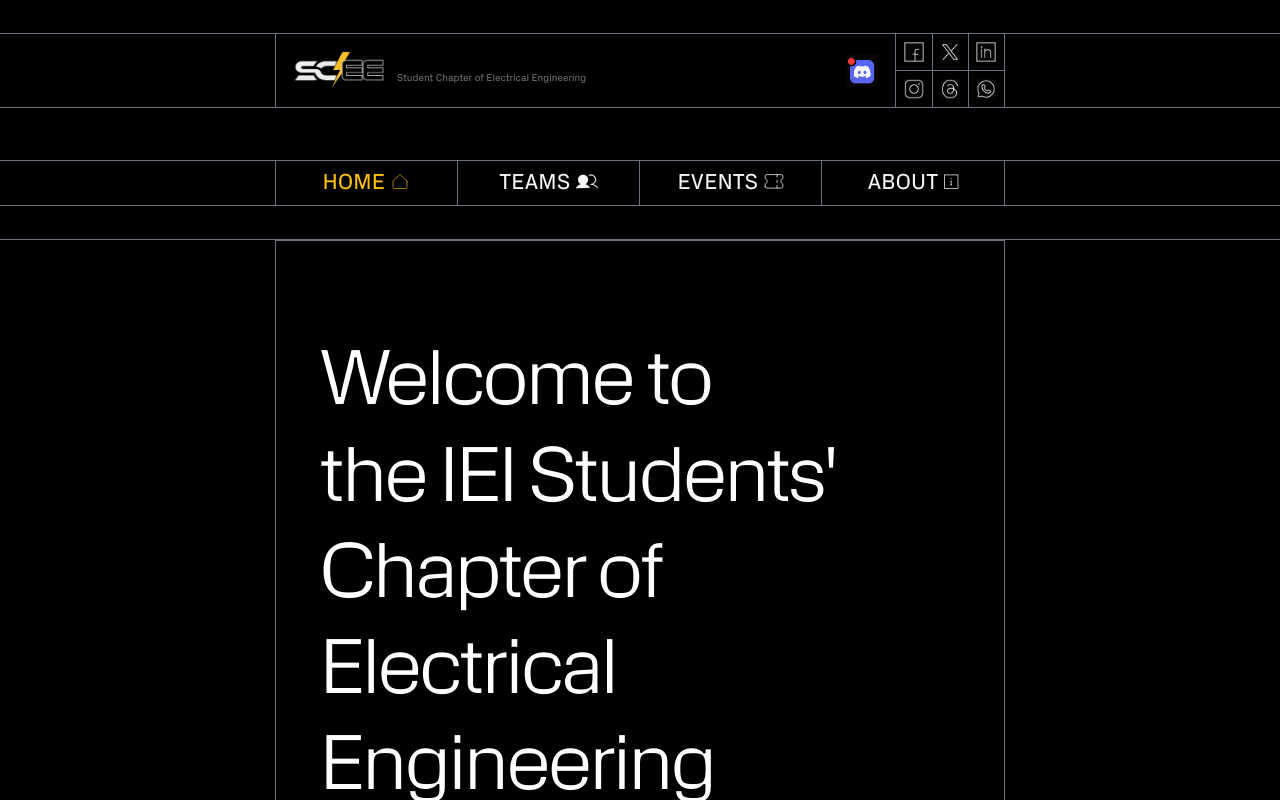
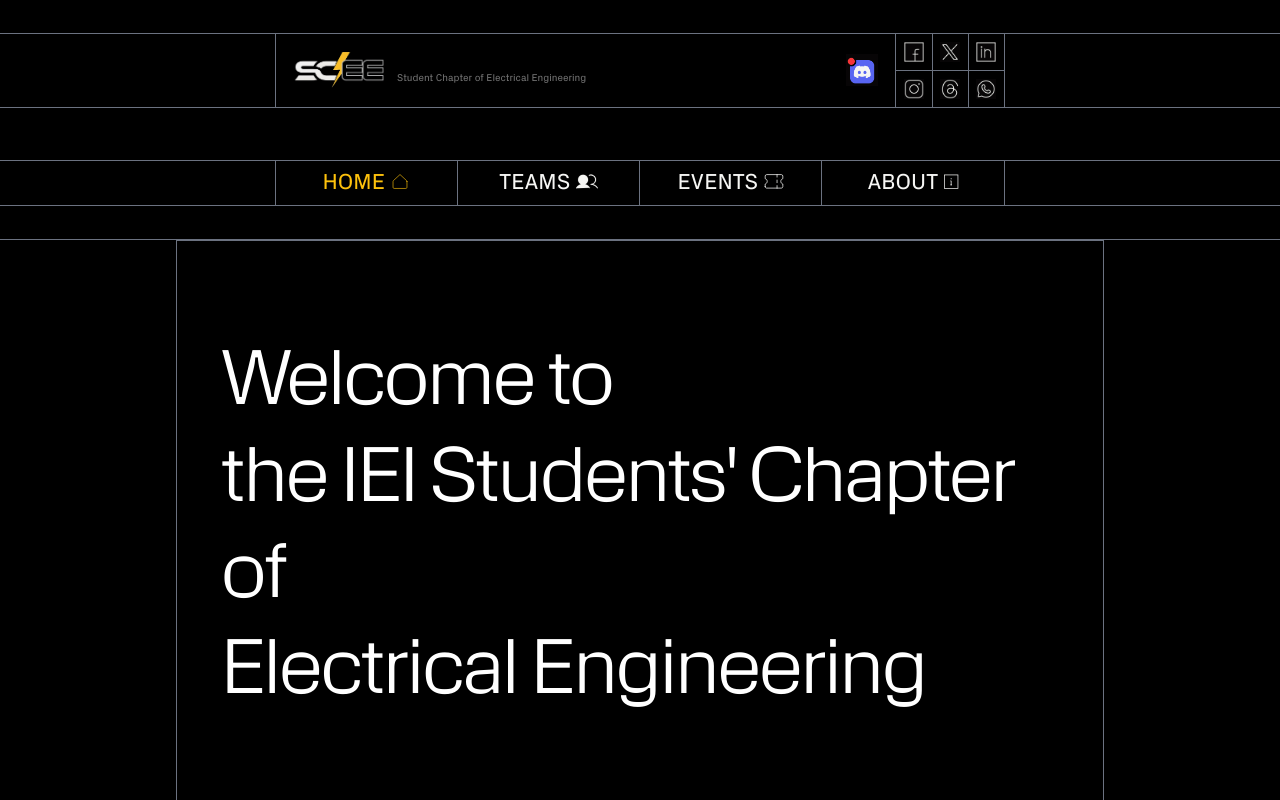
Before and after one commit to iei-scee-aot/sceeaot-web, a Next.js app: page / in a window 1280 px wide. Shown: the top 800 px of the page. Built offline with nearby package versions, Linux system fonts and the light colour scheme.

Commit message:
second commit

```diff
--- a/src/app/page.tsx
+++ b/src/app/page.tsx
@@ -64,7 +64,7 @@ const HomePage = () => {
   return (
     <>
       {/*Hero Section*/}
-      <div className="w-[calc(100%-30px)] lg:w-[calc(100%-25rem)] mx-auto border-[0.5px] border-gray-500 border-t-0 border-b-0 min-h-[46.9375rem] lg:min-h-[37.1875rem]">
+      <div className="w-[calc(100%-30px)] lg:w-[calc(100%-16rem)] mx-auto border-[0.5px] border-gray-500 border-t-0 border-b-0 min-h-[46.9375rem] lg:min-h-[37.1875rem]">
         <div className="flex items-center border-gray-500 border-b-[0.5px] overflow-hidden"></div>
         <div className="flex flex-col lg:flex-row items-center justify-between px-4 lg:px-8 py-12 lg:py-16">
           <div className="flex-1 justify-center align-middle text-center lg:text-left">
```
